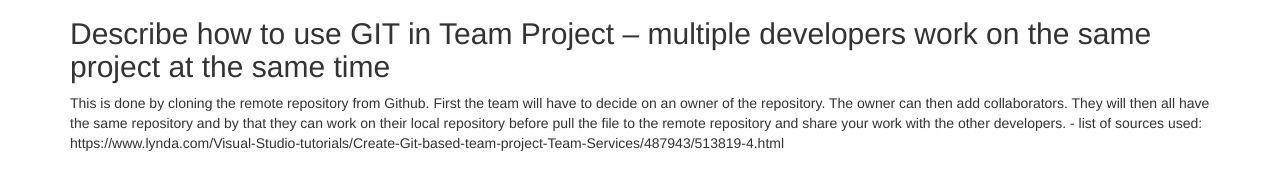
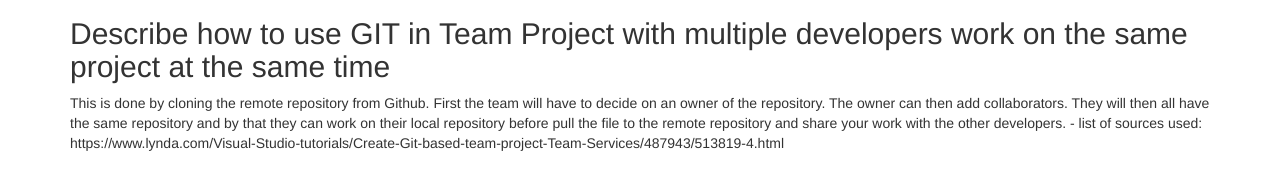
Before and after one commit to eikfosn/5315, a plain HTML site: page hwgit.html in a window 1280 px wide. Shown: the part 512-702 px from the top of the page. Drawn offline with nearby package versions, Linux system fonts and the light colour scheme.

Commit message:
hw files

```diff
--- a/hwgit.html
+++ b/hwgit.html
@@ -24,7 +24,7 @@
       <p> A remote repository is a Git repository version that is not local to you. It can be either on the internet or it can be some other network. It is possible to clone a remote repository and thereby create local versions. This allows several users to work on the same project and making it easy to pull and push action to the remote repository.
       - list of sources used:
 	  https://blog.axosoft.com/remote-repository/</p>
-      <h2>Describe how to use GIT in Team Project – multiple developers work on the same project at the same time</h2>
+      <h2>Describe how to use GIT in Team Project with multiple developers work on the same project at the same time</h2>
       <p> This is done by cloning the remote repository from Github. First the team will have to decide on an owner of the repository. The owner can then add collaborators. They will then all have the same repository and by that they can work on their local repository before pull the file to the remote repository and share your work with the other developers.
       - list of sources used:
       https://www.lynda.com/Visual-Studio-tutorials/Create-Git-based-team-project-Team-Services/487943/513819-4.html</p>
```
